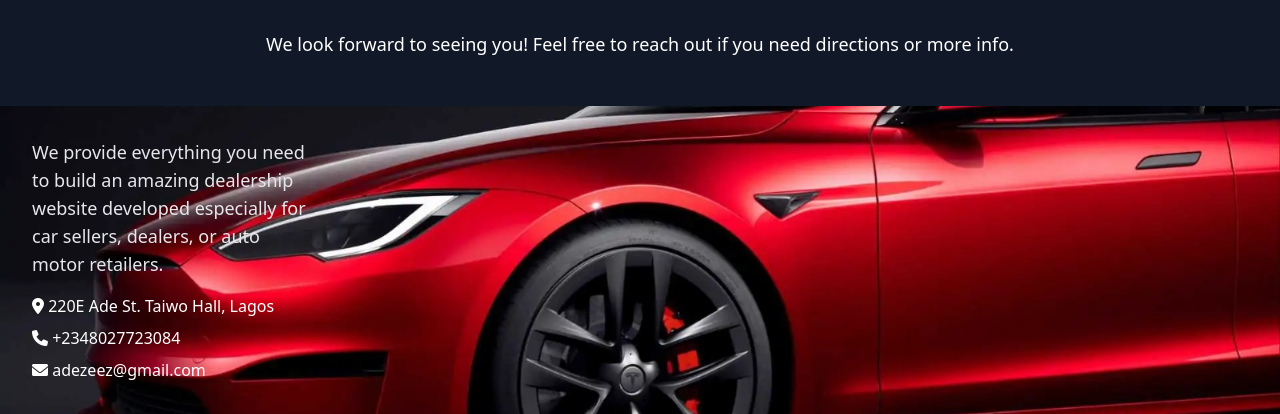
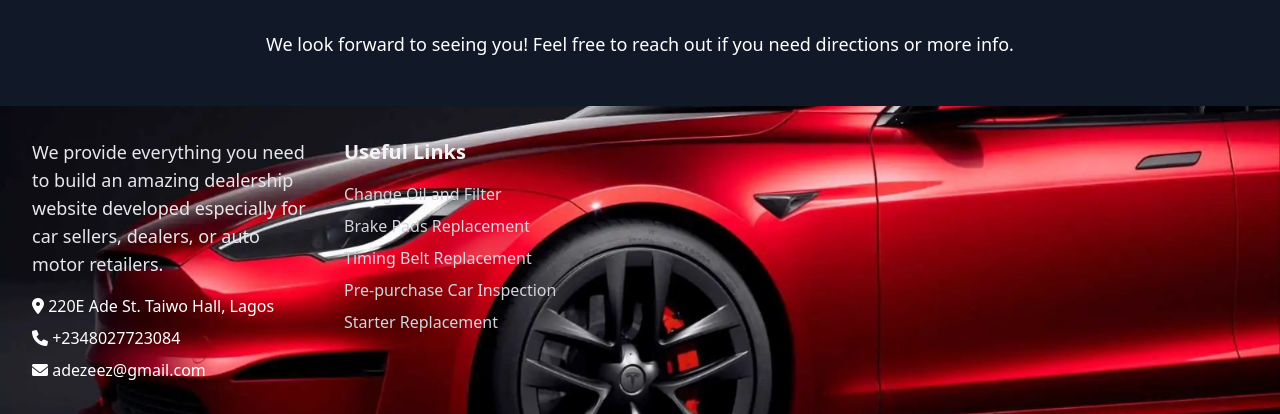
Before and after one commit to Taiwozeez/car-web-project1, a website: page index.html in a window 1280 px wide. Shown: the part 4345-4759 px from the top of the page. Drawn offline with nearby package versions, Linux system fonts and the light colour scheme.

Commit message:
100 days challenge

```diff
--- a/index.html
+++ b/index.html
@@ -500,6 +500,18 @@ style="background-image: url('./dist/assets/image/bgcar_img.jpeg');"
           <p class="mb-2"><i class="fas fa-phone"></i> +2348027723084</p>
           <p><i class="fas fa-envelope"></i> adezeez@gmail.com</p>
       </div>
+      <!-- Useful Links -->
+      <div>
+        <h3 class="text-xl font-semibold mb-4 text-gray-100">Useful Links</h3>
+        <ul>
+            <li class="mb-2"><a href="#" class="hover:underline text-gray-300">Change Oil and Filter</a></li>
+            <li class="mb-2"><a href="#" class="hover:underline text-gray-300">Brake Pads Replacement</a></li>
+            <li class="mb-2"><a href="#" class="hover:underline text-gray-300">Timing Belt Replacement</a></li>
+            <li class="mb-2"><a href="#" class="hover:underline text-gray-300">Pre-purchase Car Inspection</a></li>
+            <li><a href="#" class="hover:underline text-gray-300">Starter Replacement</a></li>
+        </ul>
+    </div>
+
 
 
 </footer>
```
